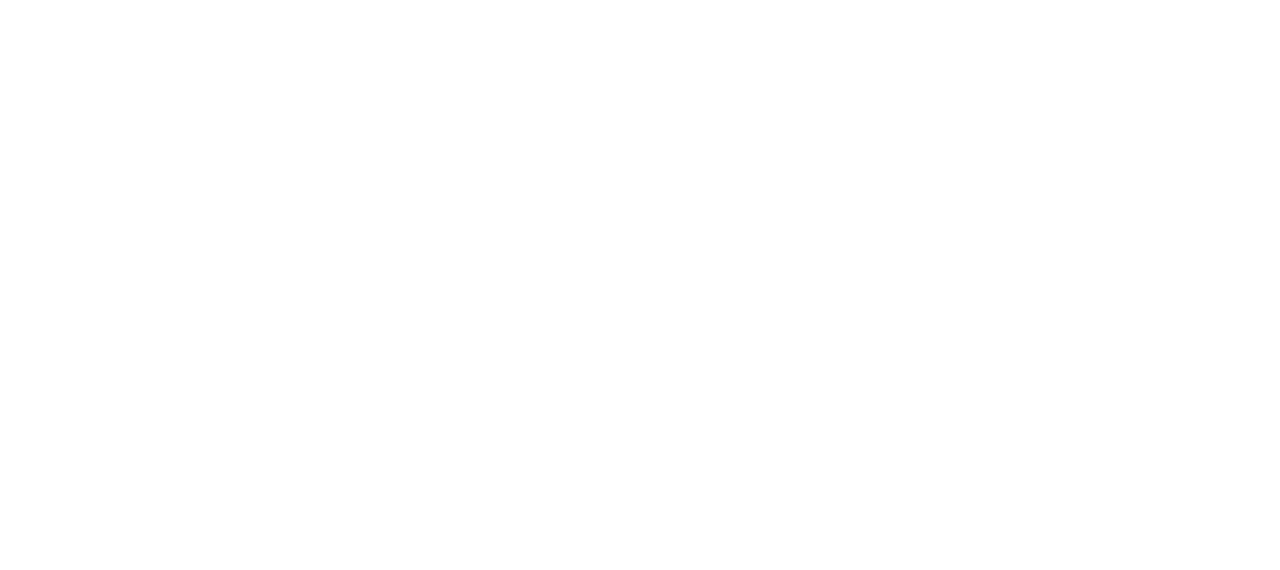
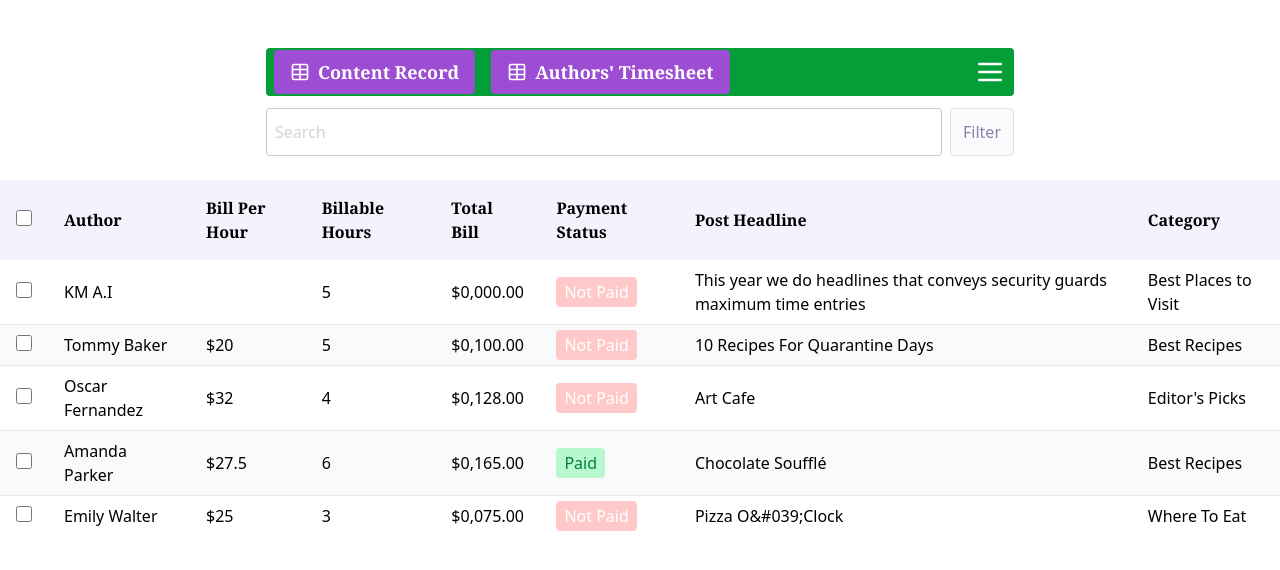
Before and after one commit to Simun234/Content-Planning-App, a React (Vite) app in the folder planning-app/: page /authors-timesheet in a window 1280 px wide. Before the commit this address had no page. Shown: the top 570 px of the page. Built offline with nearby package versions, Linux system fonts and the light colour scheme.

Commit message:
Implemented search and filter functionality
Added navigation buttons for Content Record and Authors' Timesheet

Styled the table with Tailwind CSS for improved readability

Applied conditional formatting to highlight payment status.

```diff
--- a/planning-app/src/App.jsx
+++ b/planning-app/src/App.jsx
@@ -20,6 +20,7 @@
 import ContentDetails from "./pages/content-details";
 import EventCelebration from "./pages/event-celebrations";
 import TopContent from "./pages/top-content";
+import AuthorsTimesheet from "./pages/authors-timesheet";
 
 const App = () => {
   return (
@@ -45,6 +46,7 @@
       <Route path="content-details" element={<ContentDetails/>} />
       <Route path="event-celebrations" element={<EventCelebration/>} />
       <Route path="top-content" element={<TopContent/>} />
+      <Route path="authors-timesheet" element={<AuthorsTimesheet/>} />
     </Routes>
    </Router>
   );
--- /dev/null
+++ b/planning-app/src/pages/authors-timesheet.jsx
@@ -0,0 +1,144 @@
+import React from "react";
+import { useNavigate } from "react-router-dom";
+import { Menu, Table } from "lucide-react";
+
+const AuthorsTimesheet = () => {
+  const navigate = useNavigate();
+
+  const tableData = [
+    {
+      Author: "KM A.I",
+      BillPerHour: "",
+      BillabelHours: "5",
+      TotalBill: "$0,000.00",
+      PaymentStatus: "Not Paid",
+      Postheadline: "This year we do headlines that conveys security guards maximum time entries",
+      Category: "Best Places to Visit",
+    },
+    {
+      Author: "Tommy Baker",
+      BillPerHour: "$20",
+      BillabelHours: "5",
+      TotalBill: "$0,100.00",
+      PaymentStatus: "Not Paid",
+      Postheadline: "10 Recipes For Quarantine Days",
+      Category: "Best Recipes",
+    },
+    {
+      Author: "Oscar Fernandez",
+      BillPerHour: "$32",
+      BillabelHours: "4",
+      TotalBill: "$0,128.00",
+      PaymentStatus: "Not Paid",
+      Postheadline: "Art Cafe",
+      Category: "Editor's Picks",
+    },
+    {
+      Author: "Amanda Parker",
+      BillPerHour: "$27.5",
+      BillabelHours: "6",
+      TotalBill: "$0,165.00",
+      PaymentStatus: "Paid",
+      Postheadline: "Chocolate Soufflé",
+      Category: "Best Recipes",
+    },
+    {
+      Author: "Emily Walter",
+      BillPerHour: "$25",
+      BillabelHours: "3",
+      TotalBill: "$0,075.00",
+      PaymentStatus: "Not Paid",
+      Postheadline: "Pizza O&#039;Clock",
+      Category: "Where To Eat",
+    },
+  ];
+
+  return (
+    <>
+
+      <div className="flex justify-center mt-12">
+        <header className="w-80 md:w-[626px] lg:w-[748px] h-12 flex items-center justify-between bg-[#049E38] rounded">
+        <div className="flex gap-4">
+                    <button
+                      className="flex items-center gap-2 bg-[#9C4DD3] text-white font-serif font-bold text-sm ml-2 md:text-base lg:text-lg px-4 py-2 rounded hover:bg-white hover:text-[#9C4DD3]"
+                      onClick={() => navigate("/content-calendar")}
+                    >
+                      <Table className="w-5 h-5" /> Content Record
+                    </button>
+
+                    <button
+                      className="hidden md:flex items-center gap-2 bg-[#9C4DD3] text-white font-serif font-bold text-sm md:text-base lg:text-lg px-4 py-2 rounded hover:bg-white hover:text-[#9C4DD3]"
+                      onClick={() => navigate("/authors-timesheet")}
+                    >
+                      <Table className="w-5 h-5" /> Authors' Timesheet
+                    </button>
+                  </div>
+          <Menu className="w-6 h-6 text-white cursor-pointer mr-2 md:w-8 md:h-8" />
+        </header>
+      </div>
+
+
+      <div className="flex justify-center items-center mt-3">
+        <main className="w-4/5 lg:w-[748px] flex items-center gap-2">
+          <input
+            type="text"
+            placeholder="Search"
+            className="flex-1 h-12 border border-[#C6C9D7] rounded p-2 text-[#A1A7B3] focus:outline-none focus:ring-2 focus:ring-[#9C4DD3]"
+          />
+          <button className="w-16 h-12 bg-[#FBFBFE] border border-[#E3E3E9] rounded text-[#8585A9] hover:bg-[#E3E3E9]">
+            Filter
+          </button>
+        </main>
+      </div>
+
+
+      <div className="overflow-x-auto mt-6">
+      <table className="min-w-full bg-white border-collapse rounded-lg">
+  <thead className="bg-[#F3F3FE] text-left">
+    <tr>
+      <th className="px-4 py-2">
+        <input type="checkbox" className="w-4 h-4" />
+      </th>
+      <th className="p-4 font-serif font-bold">Author</th>
+      <th className="p-4 font-serif font-bold">Bill Per Hour</th>
+      <th className="p-4 font-serif font-bold">Billable Hours</th>
+      <th className="p-4 font-serif font-bold">Total Bill</th>
+      <th className="p-4 font-serif font-bold">Payment Status</th>
+      <th className="p-4 font-serif font-bold">Post Headline</th>
+      <th className="p-4 font-serif font-bold">Category</th>
+    </tr>
+  </thead>
+  <tbody className="divide-y divide-gray-200">
+    {tableData.map((row, index) => (
+       <tr key={index} className="even:bg-gray-50">
+        <td className="px-4 py-2">
+          <input type="checkbox" className="w-4 h-4" />
+        </td>
+        <td className="px-4 py-2">{row.Author}</td>
+        <td className="px-4 py-2">{row.BillPerHour}</td>
+        <td className="px-4 py-2">{row.BillabelHours}</td>
+        <td className="px-4 py-2">{row.TotalBill}</td>
+        <td className="px-4 py-2">
+          <span
+            className={`px-2 py-1 rounded ${
+              row.PaymentStatus === "Paid"
+                ? "bg-green-200 text-green-700"
+                : "bg-red-200 text-white"
+            }`}
+          >
+            {row.PaymentStatus}
+          </span>
+        </td>
+        <td className="px-4 py-2">{row.Postheadline}</td>
+        <td className="px-4 py-2">{row.Category}</td>
+      </tr>
+    ))}
+  </tbody>
+</table>
+
+      </div>
+    </>
+  );
+};
+
+export default AuthorsTimesheet;
--- a/planning-app/src/pages/content-calendar.jsx
+++ b/planning-app/src/pages/content-calendar.jsx
@@ -100,7 +100,7 @@
 
             <button
               className="hidden md:flex items-center gap-2 bg-[#9C4DD3] text-white font-serif font-bold text-sm md:text-base lg:text-lg px-4 py-2 rounded hover:bg-white hover:text-[#9C4DD3]"
-              onClick={() => navigate("/list-content")}
+              onClick={() => navigate("/authors-timesheet")}
             >
               <Table className="w-5 h-5" /> Authors' Timesheet
             </button>
```
